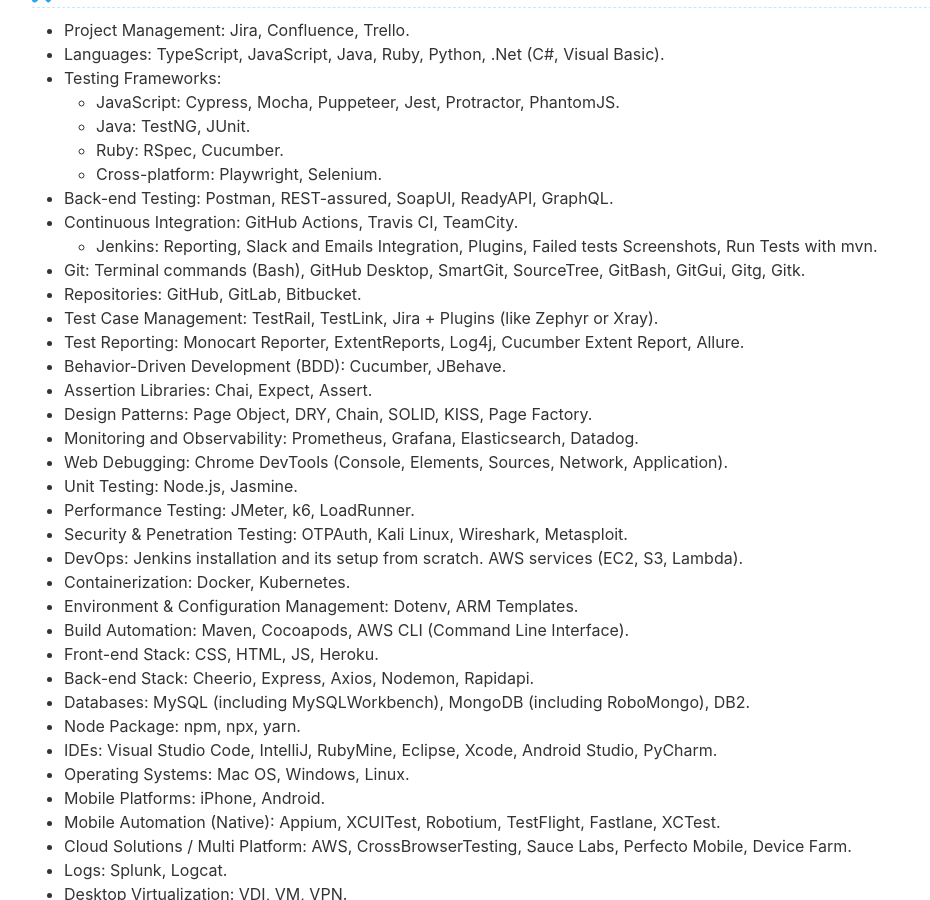
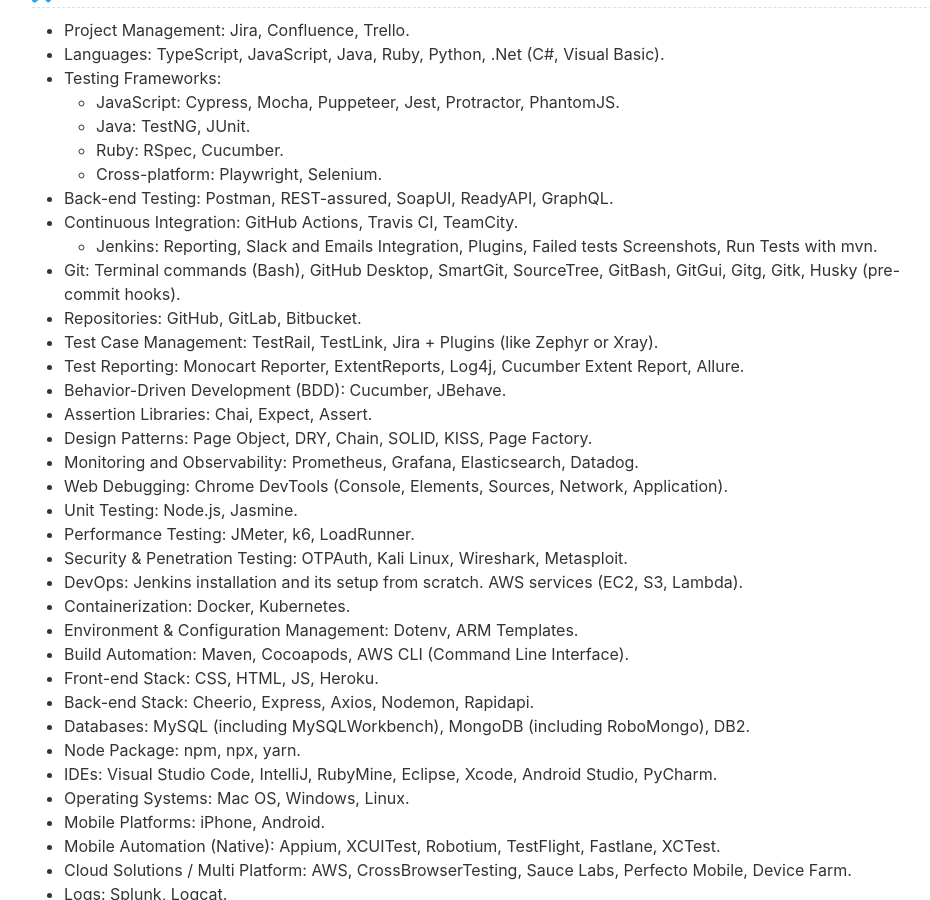
Before and after one commit to cvera08/full-resume, a Jekyll site: the page built from index.html, in a window 1280 px wide and 900 px high, scrolled down 4235 px. Shown: the whole window, without its empty margins (148-1078 px from the left). Built offline with Jekyll 4.4.1, drawn with Linux system fonts in a browser that asks for light colours.

Commit message:
feat: tools experience - husky

```diff
--- a/_data/data.yml
+++ b/_data/data.yml
@@ -267,7 +267,7 @@ organization:
     - Back-end Testing: Postman, REST-assured, SoapUI, ReadyAPI, GraphQL.
     - Continuous Integration: GitHub Actions, Travis CI, TeamCity.
       - Jenkins: Reporting, Slack and Emails Integration, Plugins, Failed tests Screenshots, Run Tests with mvn.
-    - Git: Terminal commands (Bash), GitHub Desktop, SmartGit, SourceTree, GitBash, GitGui, Gitg, Gitk.
+    - Git: Terminal commands (Bash), GitHub Desktop, SmartGit, SourceTree, GitBash, GitGui, Gitg, Gitk, Husky (pre-commit hooks).
     - Repositories: GitHub, GitLab, Bitbucket.
     - Test Case Management: TestRail, TestLink, Jira + Plugins (like Zephyr or Xray).
     - Test Reporting: Monocart Reporter, ExtentReports, Log4j, Cucumber Extent Report, Allure.
```
